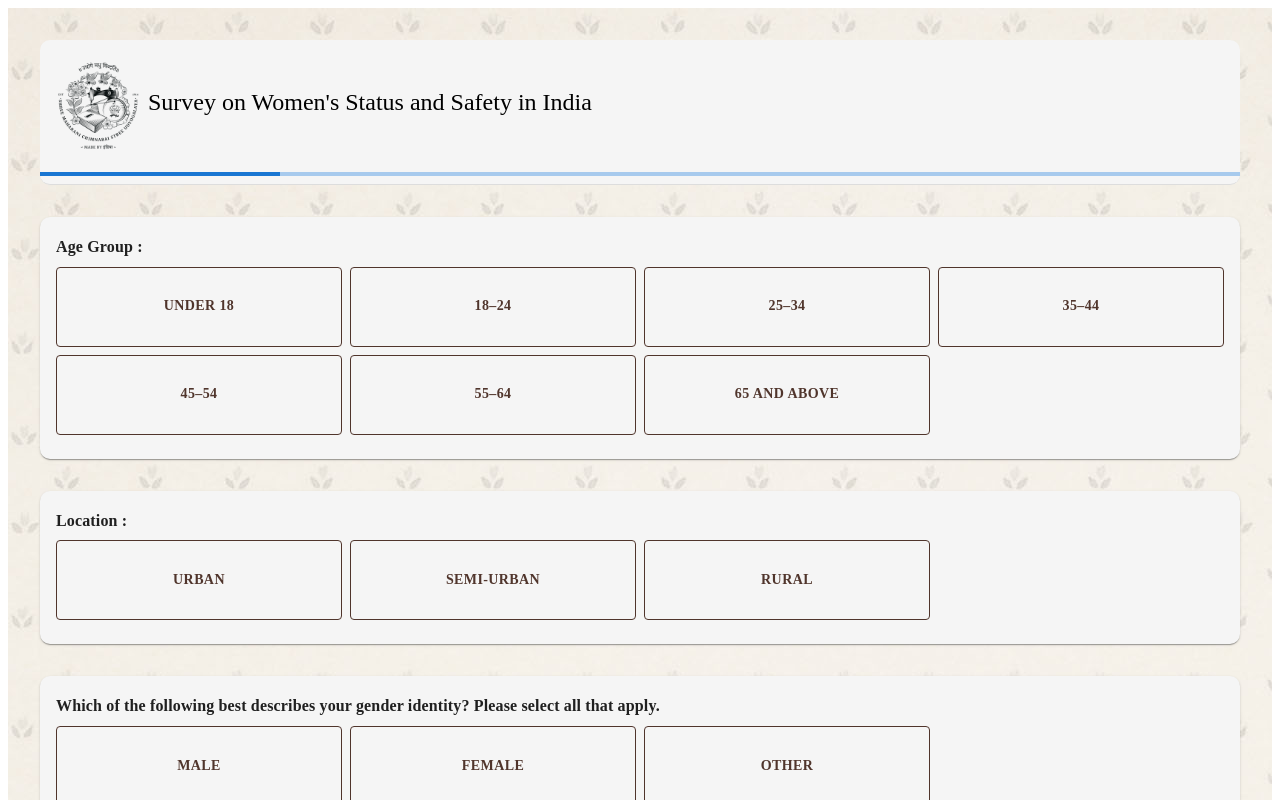
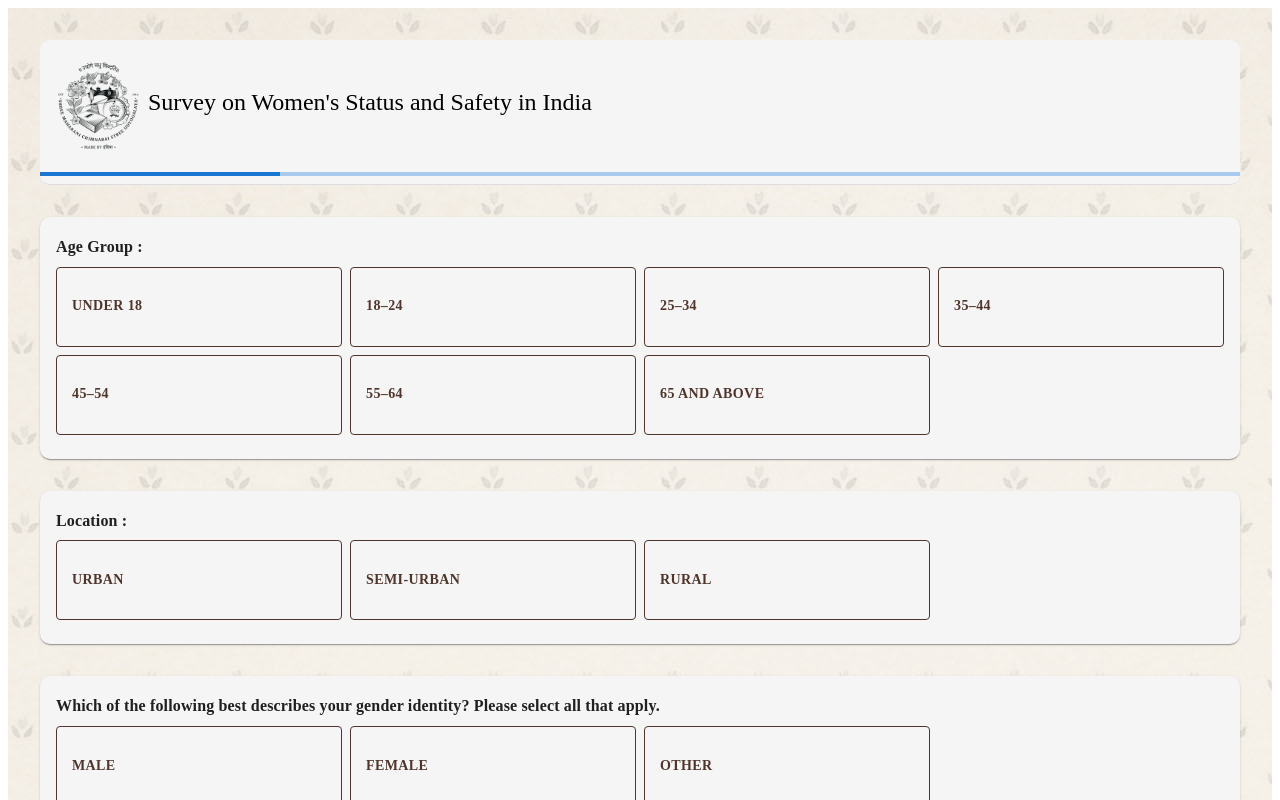
Before and after one commit to ASCDarshan/gazra-survey, a React (Create React App) app: page / in a window 1280 px wide. Both pictures are taken after a click on the button "START SURVEY". Shown: the top 800 px of the page. Built offline with nearby package versions, Linux system fonts and the light colour scheme; a web font is replaced by a local one.

Commit message:
MultipleAdd

```diff
--- a/src/components/Survey.js
+++ b/src/components/Survey.js
@@ -86,7 +86,7 @@ const surveyQuestions = [
       },
       {
         question:
-          "Which of the following do you consider to be forms of violence against women?",
+          "Which of the following do you consider to be forms of violence against women? (Pick any or all that match your experience)",
         options: [
           "Physical assault (e.g., hitting, kicking, pushing)",
           "Sexual assault or rape",
@@ -100,6 +100,7 @@ const surveyQuestions = [
           "Denial of education or employment opportunities",
         ],
         key: "ViolenceAgainstWomenTypes",
+        allowMultiple: true,
       },
     ],
   },
@@ -120,7 +121,7 @@ const surveyQuestions = [
       },
       {
         question:
-          "Where do you think physical violence against women most commonly occurs?",
+          "Where do you think physical violence against women most commonly occurs? (Pick any or all that match your experience)",
         options: [
           "At home",
           "In public spaces",
@@ -128,6 +129,7 @@ const surveyQuestions = [
           "In educational institutions",
         ],
         key: "PhysicalViolenceLocation",
+        allowMultiple: true,
       },
       {
         question:
@@ -137,7 +139,7 @@ const surveyQuestions = [
       },
       {
         question:
-          "Which form of sexual violence do you think is most underreported?",
+          "Which form of sexual violence do you think is most underreported? (Pick any or all that match your experience)",
         options: [
           "Rape",
           "Sexual assault",
@@ -147,6 +149,7 @@ const surveyQuestions = [
           "Coercion into sexual acts",
         ],
         key: "SexualViolenceType",
+        allowMultiple: true,
       },
     ],
   },
@@ -155,7 +158,7 @@ const surveyQuestions = [
     questions: [
       {
         question:
-          "In your opinion, what is the biggest barrier to reporting sexual violence?",
+          "In your opinion, what is the biggest barrier to reporting sexual violence? (Pick any or all that match your experience)",
         options: [
           "Fear of retaliation",
           "Shame or stigma",
@@ -164,6 +167,7 @@ const surveyQuestions = [
           "Lack of awareness of rights and resources",
         ],
         key: "SexualViolenceBarrier",
+        allowMultiple: true,
       },
       {
         question:
@@ -185,7 +189,7 @@ const surveyQuestions = [
         key: "EmotionalPsychologicalAbuseType",
       },
       {
-        question: "How prevalent do you think cyber violence is against women?",
+        question: "How prevalent do you think cyber violence is against women? (Pick any or all that match your experience)",
         options: [
           "Very prevalent",
           "Somewhat prevalent",
@@ -194,6 +198,7 @@ const surveyQuestions = [
           "Unsure",
         ],
         key: "CyberViolence",
+        allowMultiple: true,
       },
     ],
   },
@@ -570,7 +575,7 @@ const Survey = () => {
                 ) : q.allowMultiple ? (
                   <Grid container spacing={1}>
                     {q.options.map((option) => (
-                      <Grid item xs={6} sm={4} md={3} key={option}>
+                      <Grid item xs={12} sm={6} md={4} lg={3} key={option}>
                         <Button
                           variant={
                             responses[q.key] &&
@@ -580,30 +585,31 @@ const Survey = () => {
                           }
                           onClick={() => handleSelectMultiple(q.key, option)}
                           sx={{
-                            height: 80,
+                            height: { xs: 60, sm: 80 },
                             width: "100%",
-                            minHeight: 80,
                             display: "flex",
                             fontWeight: "bold",
-                            textAlign: "center",
-                            whiteSpace: "normal",
                             alignItems: "center",
-                            justifyContent: "center",
-                            wordBreak: "break-word",
+                            justifyContent: "start",
+                            textAlign: "left",
                             transition:
                               "background-color 0.3s ease-in-out, color 0.3s ease-in-out",
                             color:
-                              responses[q.key] === option ? "white" : "#50352c",
+                              responses[q.key] &&
+                              responses[q.key].includes(option)
+                                ? "white"
+                                : "#50352c",
                             borderColor:
-                              responses[q.key] === option
+                              responses[q.key] &&
+                              responses[q.key].includes(option)
                                 ? (theme) => theme.palette.primary.main
                                 : "#50352c",
                             fontFamily: "Halant",
                             fontSize: {
-                              xs: "8px", // font size for extra small screens
-                              sm: "14px", // font size for small screens
-                              md: "14px", // font size for medium screens
-                              lg: "14px", // font size for large screens
+                              xs: "12px", // extra small screens
+                              sm: "14px", // Small screens
+                              md: "14px", // Medium screens
+                              lg: "14px", // Large screens
                             },
                           }}
                         >
@@ -627,7 +633,7 @@ const Survey = () => {
                 ) : (
                   <Grid container spacing={1}>
                     {q.options.map((option) => (
-                      <Grid item xs={6} sm={4} md={3} key={option}>
+                      <Grid item xs={12} sm={6} md={4} lg={3} key={option}>
                         <Button
                           variant={
                             responses[q.key] === option
@@ -636,16 +642,13 @@ const Survey = () => {
                           }
                           onClick={() => handleSelect(q.key, option)}
                           sx={{
-                            height: 80,
+                            height: { xs: 60, sm: 80 },
                             width: "100%",
-                            minHeight: 80,
                             display: "flex",
                             fontWeight: "bold",
-                            textAlign: "center",
-                            whiteSpace: "normal",
                             alignItems: "center",
-                            justifyContent: "center",
-                            wordBreak: "break-word",
+                            justifyContent: "start",
+                            textAlign: "left",
                             transition:
                               "background-color 0.3s ease-in-out, color 0.3s ease-in-out",
                             color:
@@ -656,10 +659,10 @@ const Survey = () => {
                                 : "#50352c",
                             fontFamily: "Halant",
                             fontSize: {
-                              xs: "8px", // font size for extra small screens
-                              sm: "14px", // font size for small screens
-                              md: "14px", // font size for medium screens
-                              lg: "14px", // font size for large screens
+                              xs: "12px", // extra small screens
+                              sm: "14px", // Small screens
+                              md: "14px", // Medium screens
+                              lg: "14px", // Large screens
                             },
                           }}
                         >
@@ -669,6 +672,7 @@ const Survey = () => {
                           responses[q.key] === option && (
                             <TextField
                               fullWidth
+                              sx={{ mt: 1 }}
                               variant="outlined"
                               value={textInputs[q.key] || ""}
                               onChange={(e) =>
```
